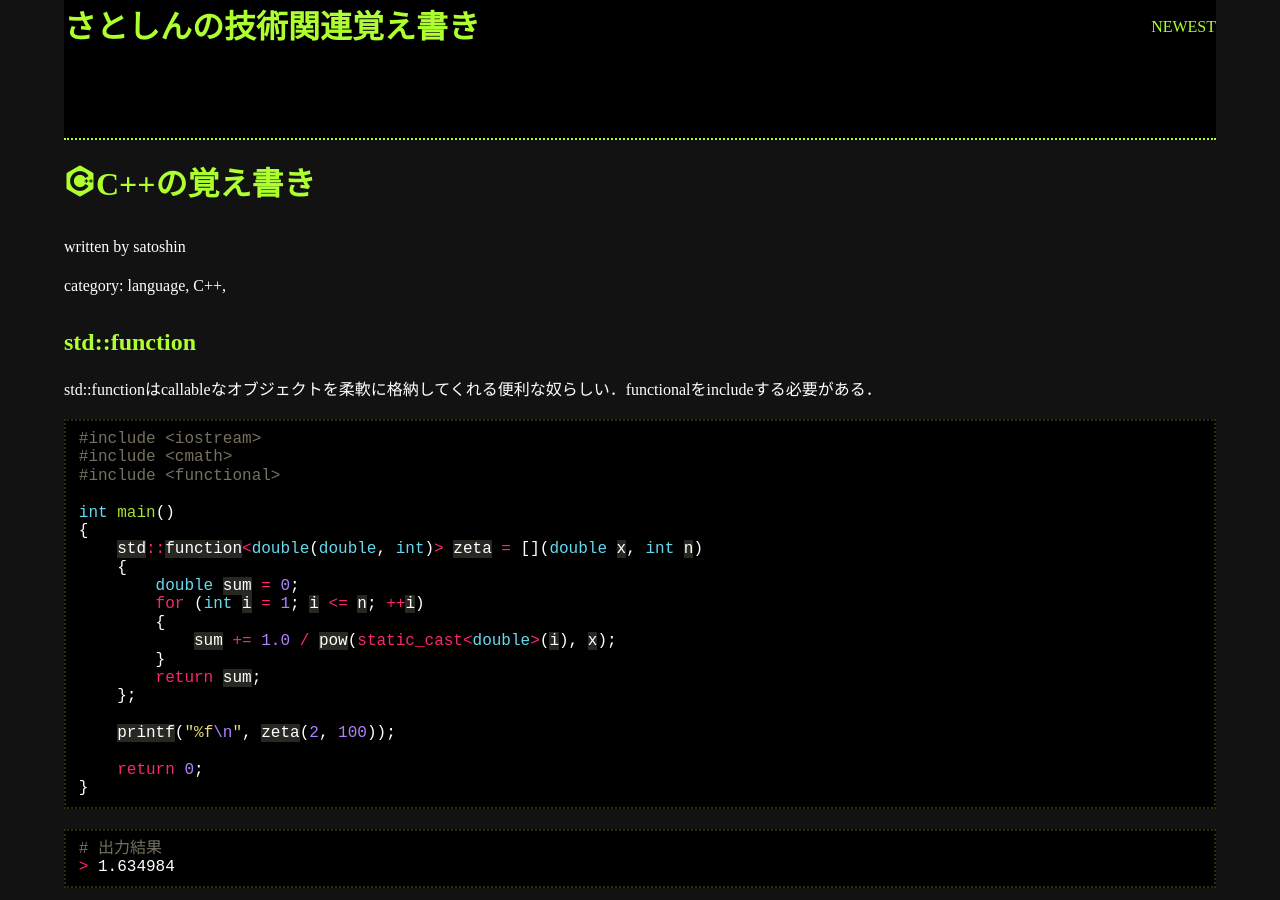
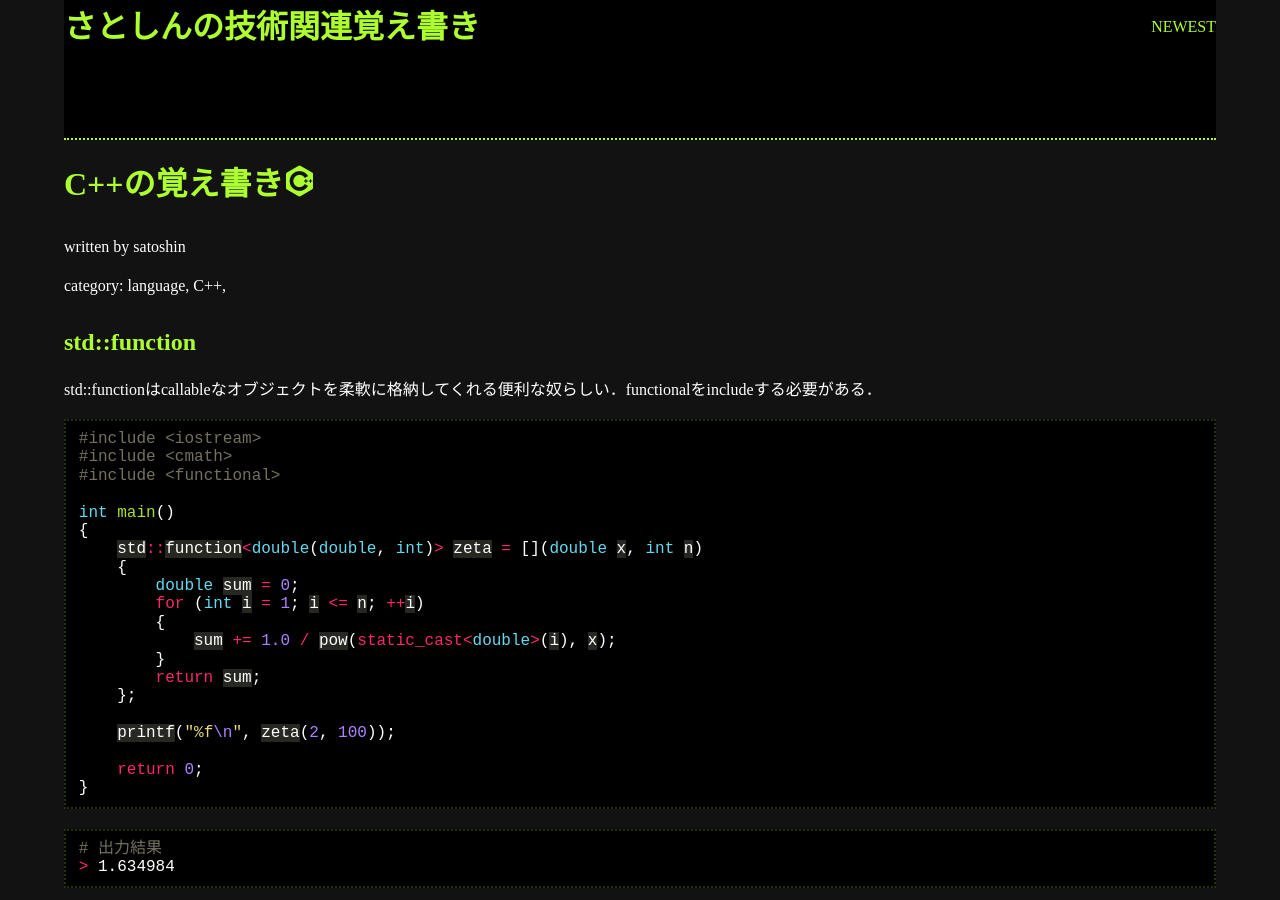
Before and after one commit to satoshin-des/SatoshinTechBlog, a Jekyll site: the page built from _posts/2026-10-23-cpp.html, in a window 1280 px wide and 900 px high. Built offline with Jekyll 4.4.1, drawn with Linux system fonts in a browser that asks for light colours.

Commit message:
2026-10-23-cpp.html の更新

```diff
--- a/_posts/2026-10-23-cpp.html
+++ b/_posts/2026-10-23-cpp.html
@@ -1,6 +1,6 @@
 ---
 layout: post
-title: <i class="devicon-cplusplus-plain"></i>C++の覚え書き
+title: C++の覚え書き<i class="devicon-cplusplus-plain"></i>
 date: 2026-10-23
 categories: [language, C++]
 author: satoshin
```
